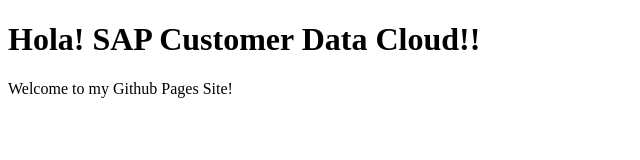
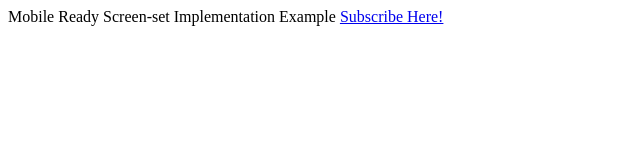
Before and after one commit to mrrgit/manuel_rodriguez.github.io, a plain HTML site: page index.html in a window 1280 px wide. Shown: the whole page, without its empty margins (0-640 px from the left). Drawn offline with Linux system fonts and the light colour scheme.

Commit message:
Update index.html

```diff
--- a/index.html
+++ b/index.html
@@ -2,8 +2,13 @@
 <html>
 
   <head>
+    <tittle>Mobile Ready Screen-set Implementation Example</tittle>
+    <meta name="viewport" content="width=device-width">
+    <SCRIPT type="test/javascript" lang="javascript"
+            src="htpps://cdns.gigya.com/js/gigya.js?apikey=4_Xl_CuBB1O7olz8aJUuejFQ"></SCRIPT>
   </head>
   <body>
-    <h1> Hola! SAP Customer Data Cloud!!</h1>
-    <p>Welcome to my Github Pages Site! </p>
+    <a href="#"
+       onclick= gigya.accounts.showScreenSet({screenSet:'Default-LiteRegistration'});">Subscribe Here!</a>
   </body>
+ </html>
```
